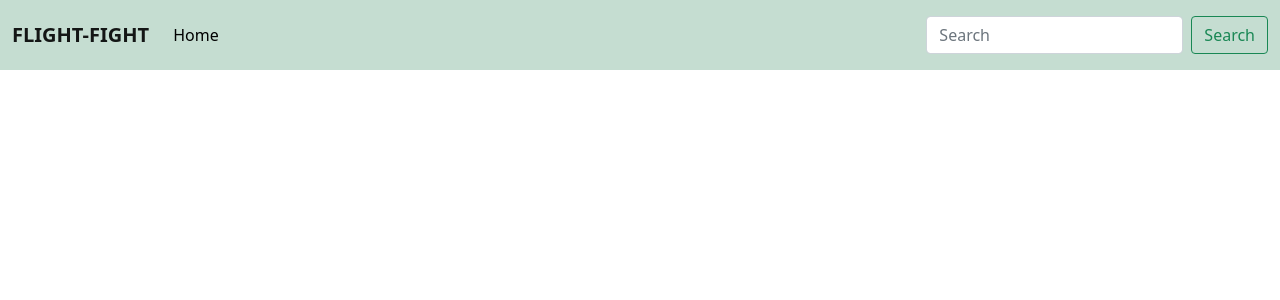
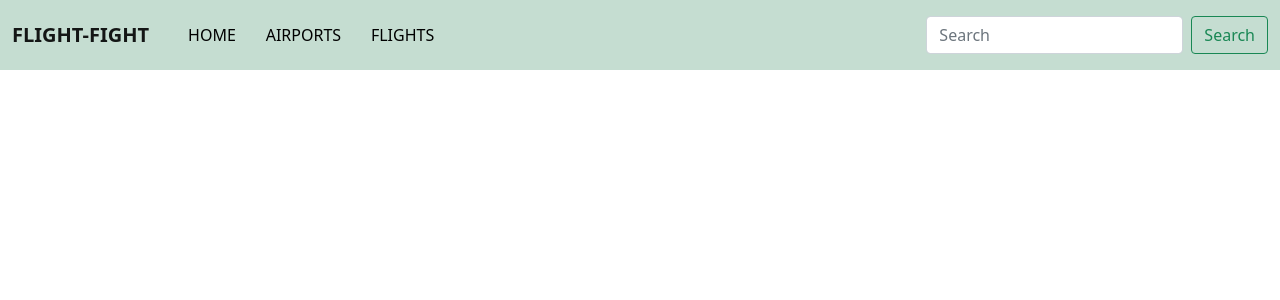
Before and after one commit to prachisinghsherawat/Flight-Or-Fight, a React (Create React App) app: page / in a window 1280 px wide. Shown: the top 300 px of the page. Built offline with nearby package versions, Linux system fonts and the light colour scheme; no server answers.

Commit message:
links added

```diff
--- a/src/App.css
+++ b/src/App.css
@@ -25,5 +25,7 @@
 
 #atag{
   text-decoration: none;
+  margin-left: 8%;
+  margin-right: 8%;
   color:  black;
 }
--- a/src/Components/Navbar.jsx
+++ b/src/Components/Navbar.jsx
@@ -1,5 +1,5 @@
 import 'bootstrap/dist/css/bootstrap.min.css';
-import {Nav , Navbar,NavDropdown, Container ,Button , Form , FormControl } from "react-bootstrap"
+import {Nav , Navbar, Container ,Button , Form , FormControl } from "react-bootstrap"
 
 export const NavbarIs = () => {
 
@@ -16,7 +16,9 @@ export const NavbarIs = () => {
         navbarScroll
       >
         <Nav.Link href="#action1">
-          <a id='atag' href="/">Home</a>
+          <a id='atag' href="/">HOME</a>
+          <a id='atag' href="/airports">AIRPORTS</a>
+          <a id='atag' href="/airports/flights">FLIGHTS</a>
         </Nav.Link>
       </Nav>
       <Form className="d-flex">
```
